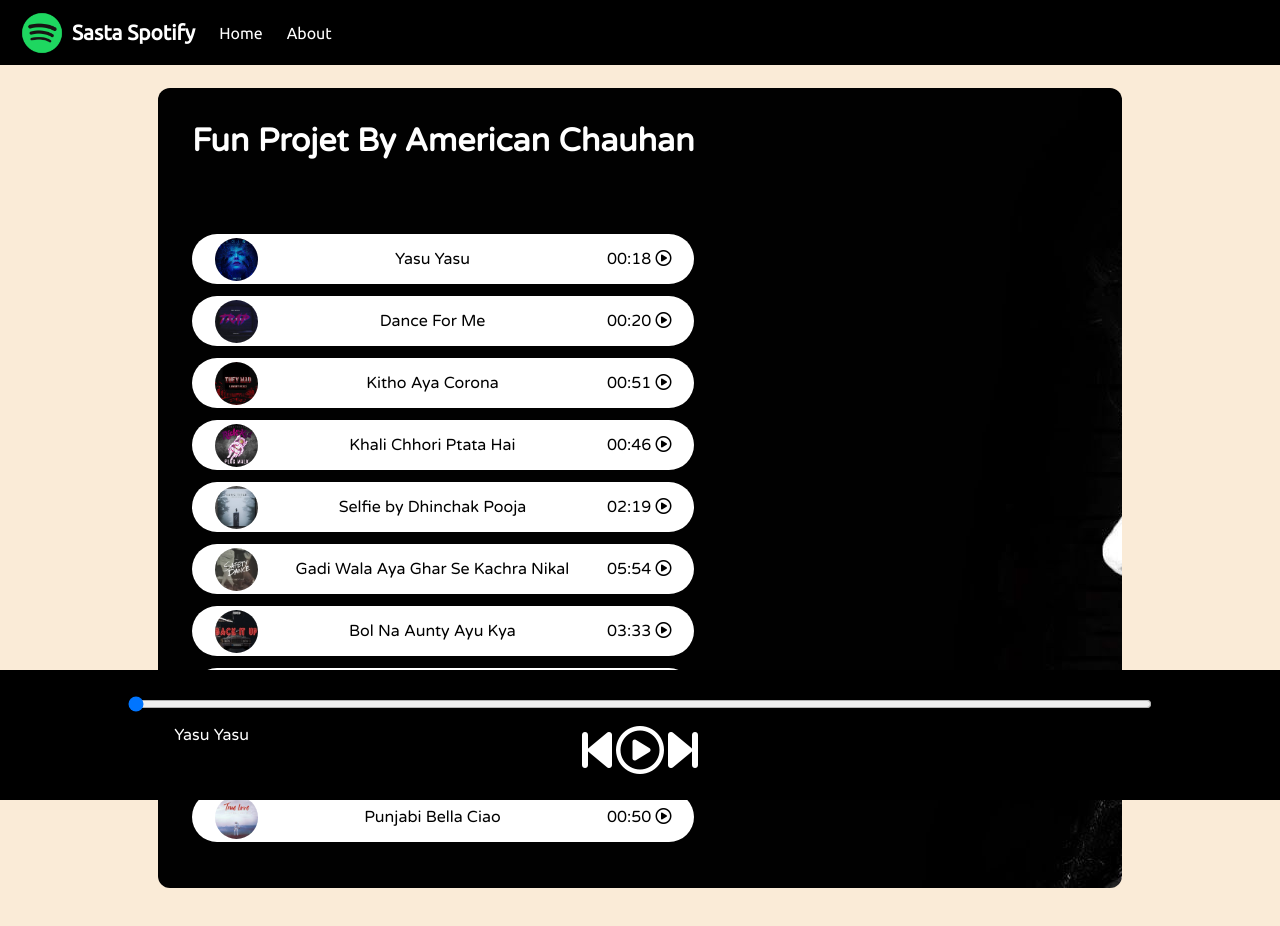
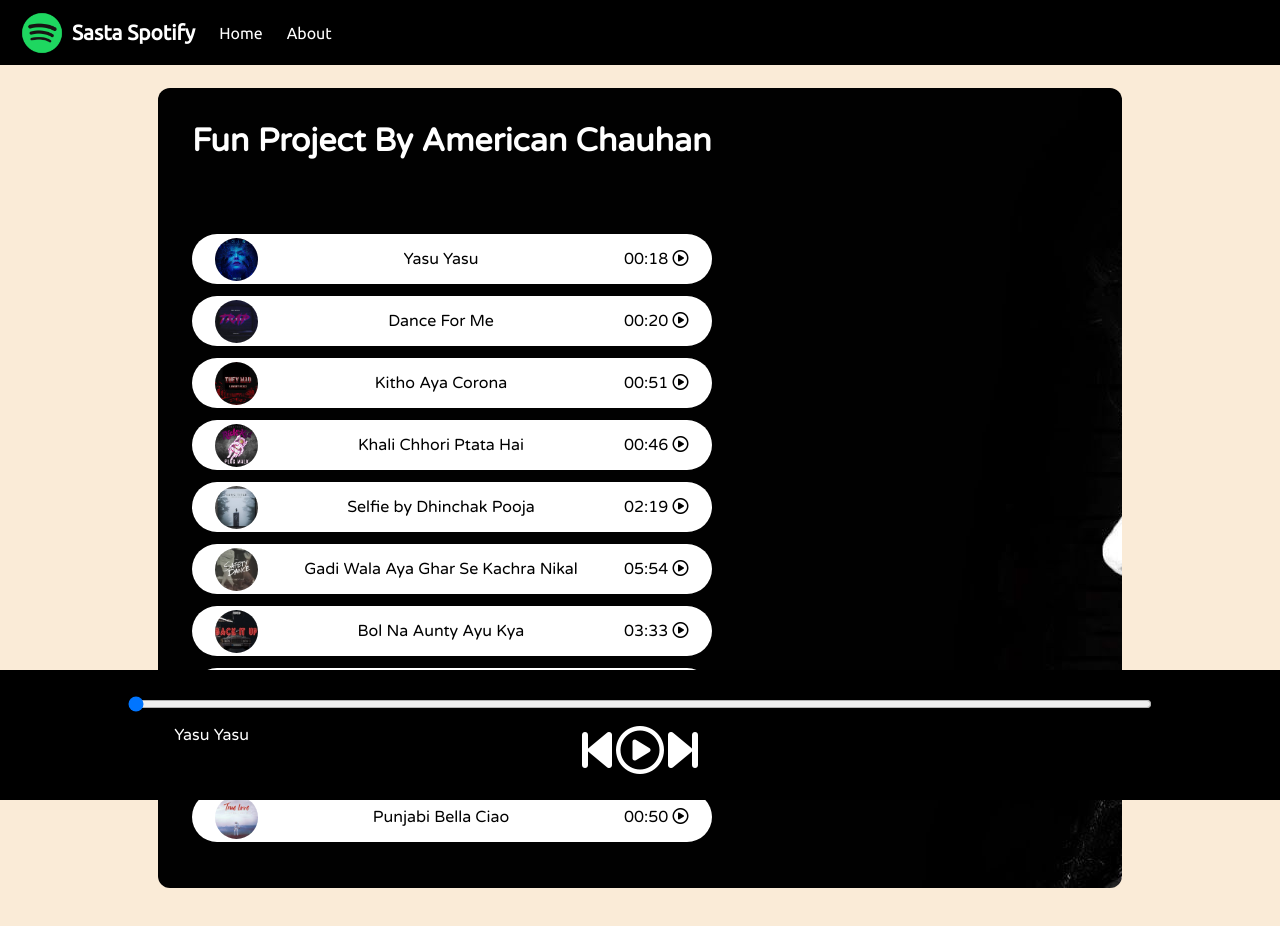
Before and after one commit to americanchauhan/funproject_spotify, a plain HTML site: page index.html in a window 1280 px wide. Drawn offline with Linux system fonts and the light colour scheme.

Commit message:
Update index.html

```diff
--- a/index.html
+++ b/index.html
@@ -18,7 +18,7 @@
 
     <div class="container">
         <div class="songList">
-            <h1>Fun Projet By American Chauhan</h1>
+            <h1>Fun Project By American Chauhan</h1>
             <!-- <h1>Best of Fun For Life Music (Sasta Spotify) </h1> -->
             <div class="songItemContainer">
                 <div class="songItem">
```
